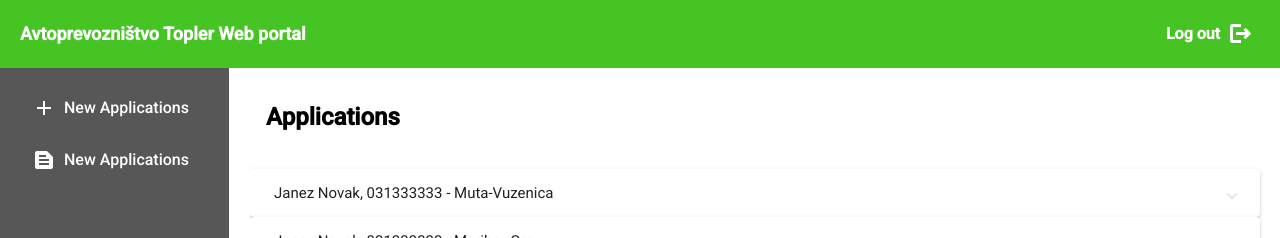
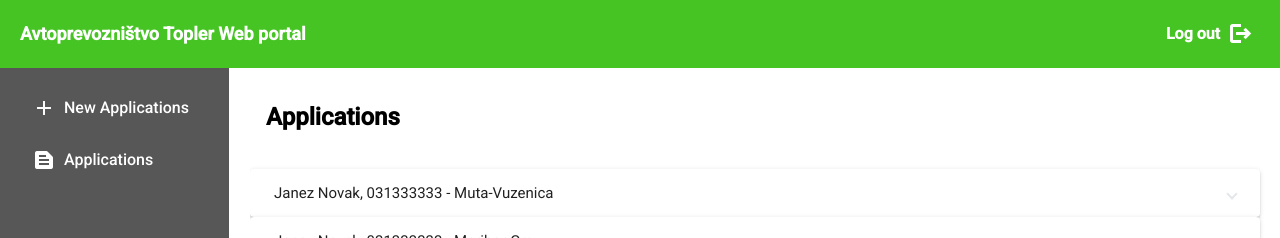
Before and after one commit to TimMori0/diplomska, an Angular app: page /home in a window 1280 px wide. Shown: the top 238 px of the page. Built offline with nearby package versions, Linux system fonts and the light colour scheme.

Commit message:
Added working menu

```diff
--- a/src/app/core/components/sidemenu/sidemenu.component.html
+++ b/src/app/core/components/sidemenu/sidemenu.component.html
@@ -6,13 +6,13 @@
   </div>
   <!-- BASIC USER MENU -->
   <div *ngIf="userType == 'basic'">
-    <div class="flex p-2 mb-3 rounded cursor-pointer hover:bg-primaryBackgroundMenuHover">
+    <div class="flex p-2 mb-3 rounded cursor-pointer hover:bg-primaryBackgroundMenuHover" (click)="changeContent('new-application')">
       <span class="material-icons mr-2 font-medium">add</span>
       <div class="pr-2">New Applications</div>
     </div>
-    <div class="flex p-2 mb-3 rounded cursor-pointer hover:bg-primaryBackgroundMenuHover">
+    <div class="flex p-2 mb-3 rounded cursor-pointer hover:bg-primaryBackgroundMenuHover" (click)="changeContent('applications')">
       <span class="material-icons mr-2 font-medium">text_snippet</span>
-      <div class="pr-2">New Applications</div>
+      <div class="pr-2">Applications</div>
     </div>
   </div>
 </aside>
--- a/src/app/core/components/sidemenu/sidemenu.component.ts
+++ b/src/app/core/components/sidemenu/sidemenu.component.ts
@@ -1,6 +1,7 @@
 import { Component, OnInit } from '@angular/core';
 import { ActivatedRoute, Router } from '@angular/router';
 import { User } from '../../models/user.model';
+import { MenuService } from '../../services/menu.service';
 import { UsersService } from '../../services/users.service';
 
 @Component({
@@ -10,14 +11,20 @@
 })
 export class SidemenuComponent implements OnInit{
   public userType: any;
+  public menuPage: string = '';
 
   constructor(
     private route: Router,
-    private usersService: UsersService
+    private usersService: UsersService,
+    private menuService: MenuService
   ){
     usersService.user.subscribe((result: User) => {
       this.userType = result.type;
-  });
+    });
+  }
+
+  changeContent(page: string){
+    this.menuService.setMenuPage(page);
   }
 
   SignOut(){
--- /dev/null
+++ b/src/app/core/services/menu.service.ts
@@ -0,0 +1,22 @@
+import { Injectable } from '@angular/core';
+import { BehaviorSubject, Observable } from 'rxjs';
+
+@Injectable({ providedIn: 'root' })
+export class MenuService {
+    private menuSubject: BehaviorSubject<string> = new BehaviorSubject("");
+
+    public menu: Observable<string> = new Observable();
+
+    constructor(){
+        this.init();
+    }
+
+    init(){
+        this.menu = this.menuSubject.asObservable();
+        this.menuSubject.next("applications")
+    }
+
+    setMenuPage(page: string){
+        this.menuSubject.next(page);
+    }
+}
--- a/src/app/modules/home/pages/home.page.html
+++ b/src/app/modules/home/pages/home.page.html
@@ -1,6 +1,11 @@
 <base-layout>
-  <div class="">
-    <div class="font-bold text-2xl p-4">Applications</div>
-    <applications ></applications>
+  <!-- Content projection -->
+  <div *ngIf="menuPage == 'applications'">
+    <div class="font-extrabold text-2xl p-4">Applications</div>
+    <applications></applications>
+  </div>
+  <div *ngIf="menuPage == 'new-application'">
+    <div class="font-extrabold text-2xl p-4">New Application</div>
+    <new-application></new-application>
   </div>
 </base-layout>
--- a/src/app/modules/home/pages/home.page.ts
+++ b/src/app/modules/home/pages/home.page.ts
@@ -1,4 +1,5 @@
 import { Component } from '@angular/core';
+import { MenuService } from 'src/app/core/services/menu.service';
 
 @Component({
   selector: 'home',
@@ -7,4 +8,13 @@
 })
 
 export class HomePage {
+  public menuPage: string = "";
+
+  constructor(
+    private menuService: MenuService
+  ){
+    menuService.menu.subscribe((result: string) => {
+      this.menuPage = result;
+    });
+  }
 }
```
